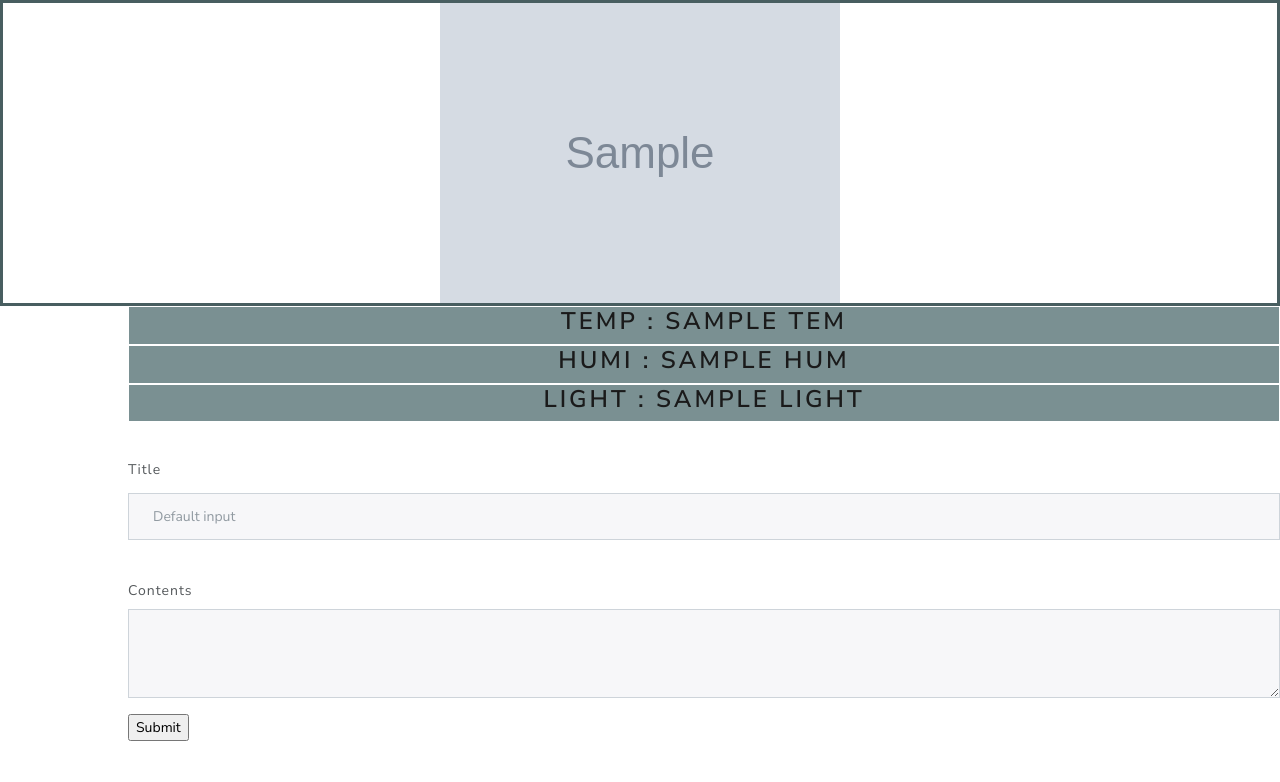
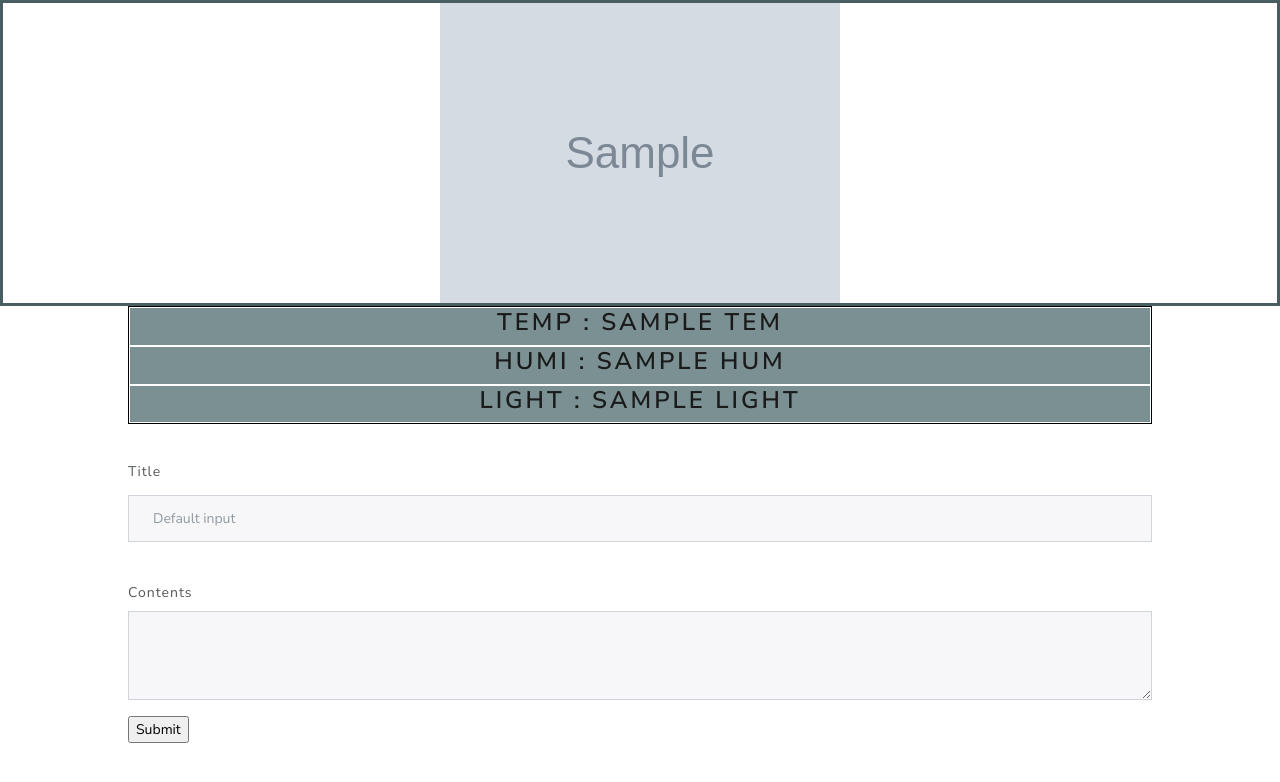
Before and after one commit to Fnhid/Upm3ra, a Flask app: template templates/upload.html in a window 1280 px wide. Shown: the top 782 px of the page. Run offline with Flask 2, Linux system fonts and the light colour scheme; the template is opened without the code that fills it: most values are stand-ins (such as "Sample title", 1, 10 or a date in 2020); grey boxes marked "Sample" are stand-in pictures; some libraries are stand-ins or nearby versions.

Commit message:
design update

```diff
--- a/templates/upload.html
+++ b/templates/upload.html
@@ -18,10 +18,12 @@
     <div>
         <div id="picture"><img src="{{filename}}" alt="Your Imag3"></a></div>
     </div>
-    <div style="margin-left:10%">
-        <div class="enteredtext"><h3>Temp : {{tem}}</h3></div>
-        <div class="enteredtext"><h3>Humi : {{hum}}</h3></div>
-        <div class="enteredtext"><h3>Light : {{light}}</h3></div>
+    <div style="margin-left:10%; margin-right:10%">
+        <div style="border: 1px solid black;">
+            <div class="enteredtext"><h3>Temp : {{tem}}</h3></div>
+            <div class="enteredtext"><h3>Humi : {{hum}}</h3></div>
+            <div class="enteredtext"><h3>Light : {{light}}</h3></div>
+        </div>
     <form method="POST">
         <div class="form-group">
             <label class="col-form-label mt-4" for="inputDefault">Title</label>
```
